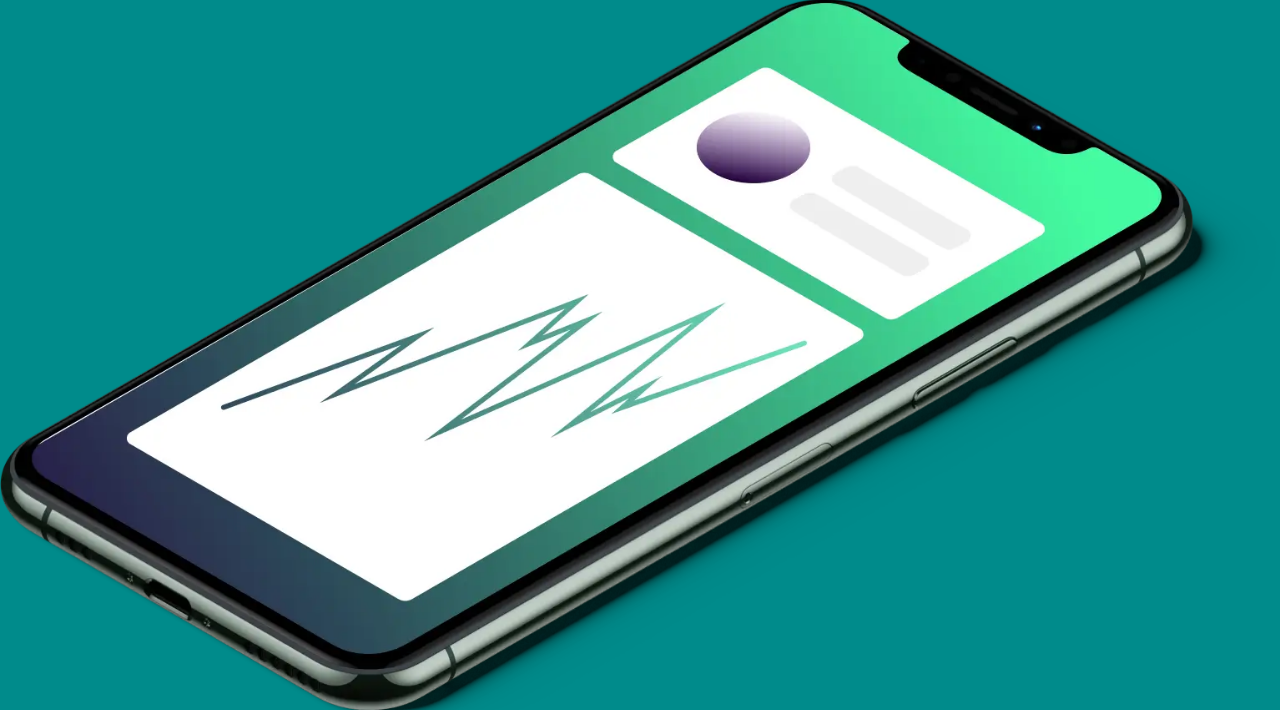
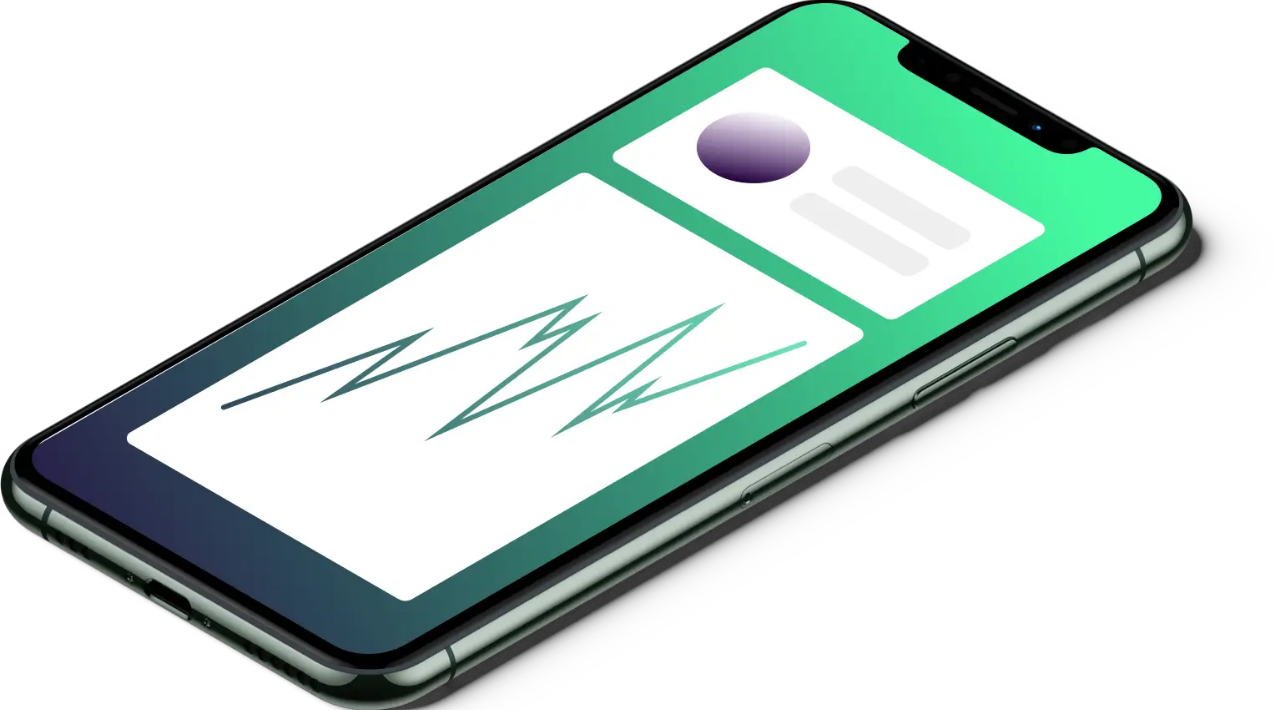
Before and after one commit to Moiseis-Cruz/workit-landing-page, a plain HTML site: page index.html in a window 1280 px wide. Shown: the part 439-1149 px from the top of the page. Drawn offline with Linux system fonts and the light colour scheme.

Commit message:
Estilizei a variáveis.

```diff
--- a/src/css/variables.css
+++ b/src/css/variables.css
@@ -6,7 +6,3 @@
     --soft-primary: #fcf8ff;
     --soft-secundary: #ffffff;
 }
-
-body {
-    background-color: darkcyan;
-}
```
